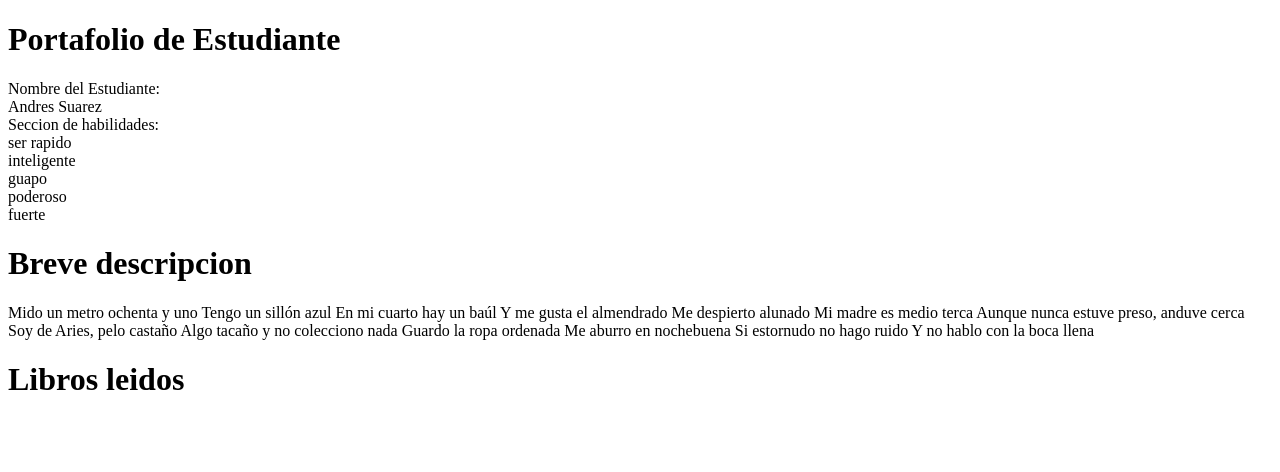
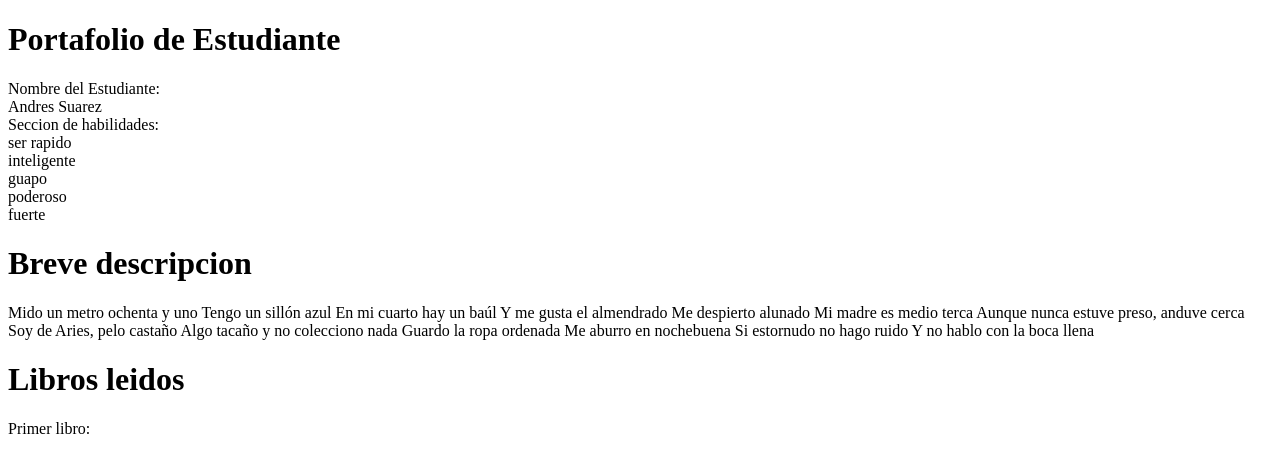
Before and after one commit to Asuare-Mc/PRACTICA, a plain HTML site: page index.html in a window 1280 px wide. Drawn offline with Linux system fonts and the light colour scheme.

Commit message:
decimo tercero

```diff
--- a/index.html
+++ b/index.html
@@ -28,6 +28,7 @@
         Si estornudo no hago ruido
         Y no hablo con la boca llena</p1>
     <h1>Libros leidos</h1>
+    <div>Primer libro:</div>
 
 </body>
 </html>
```
